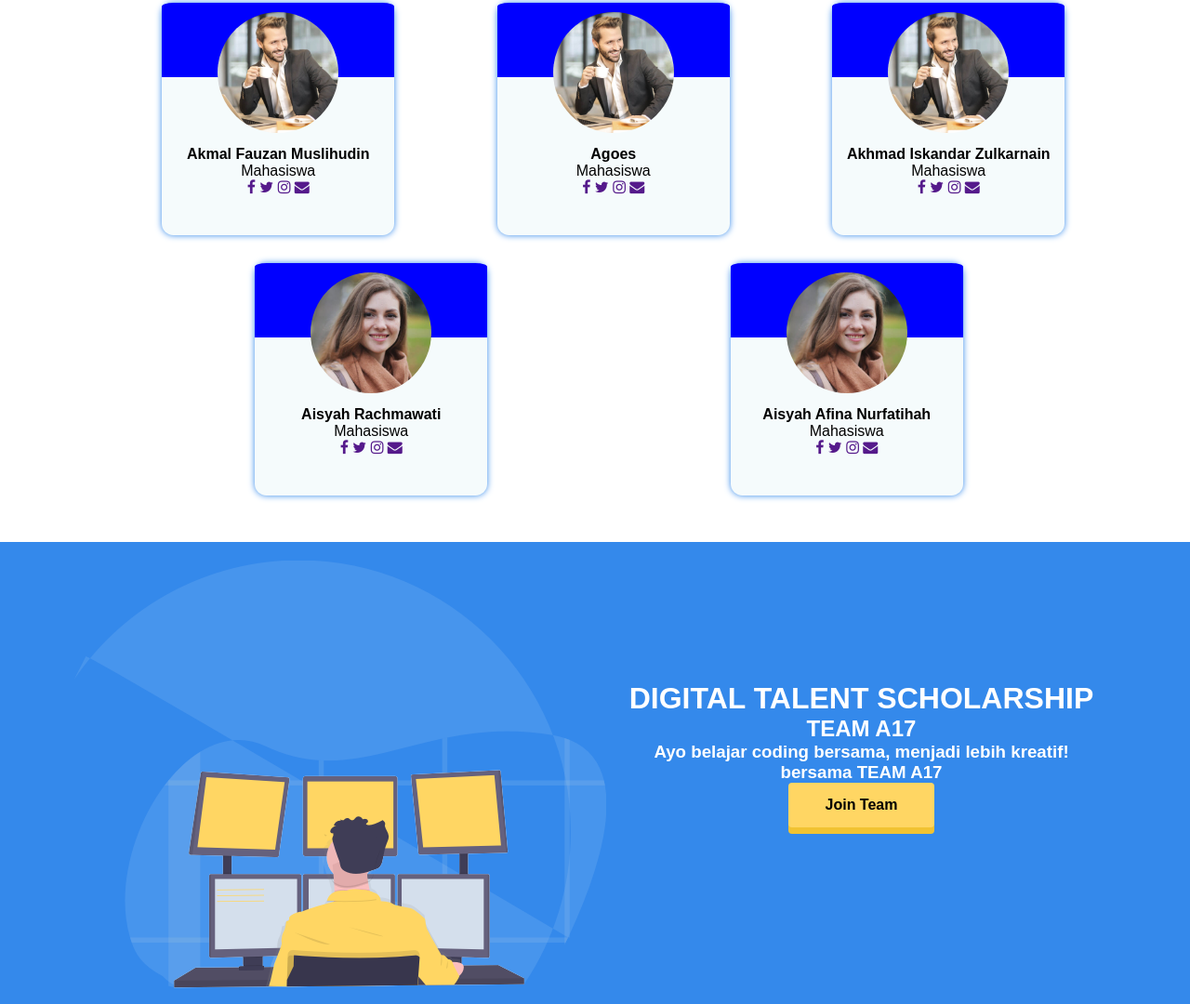
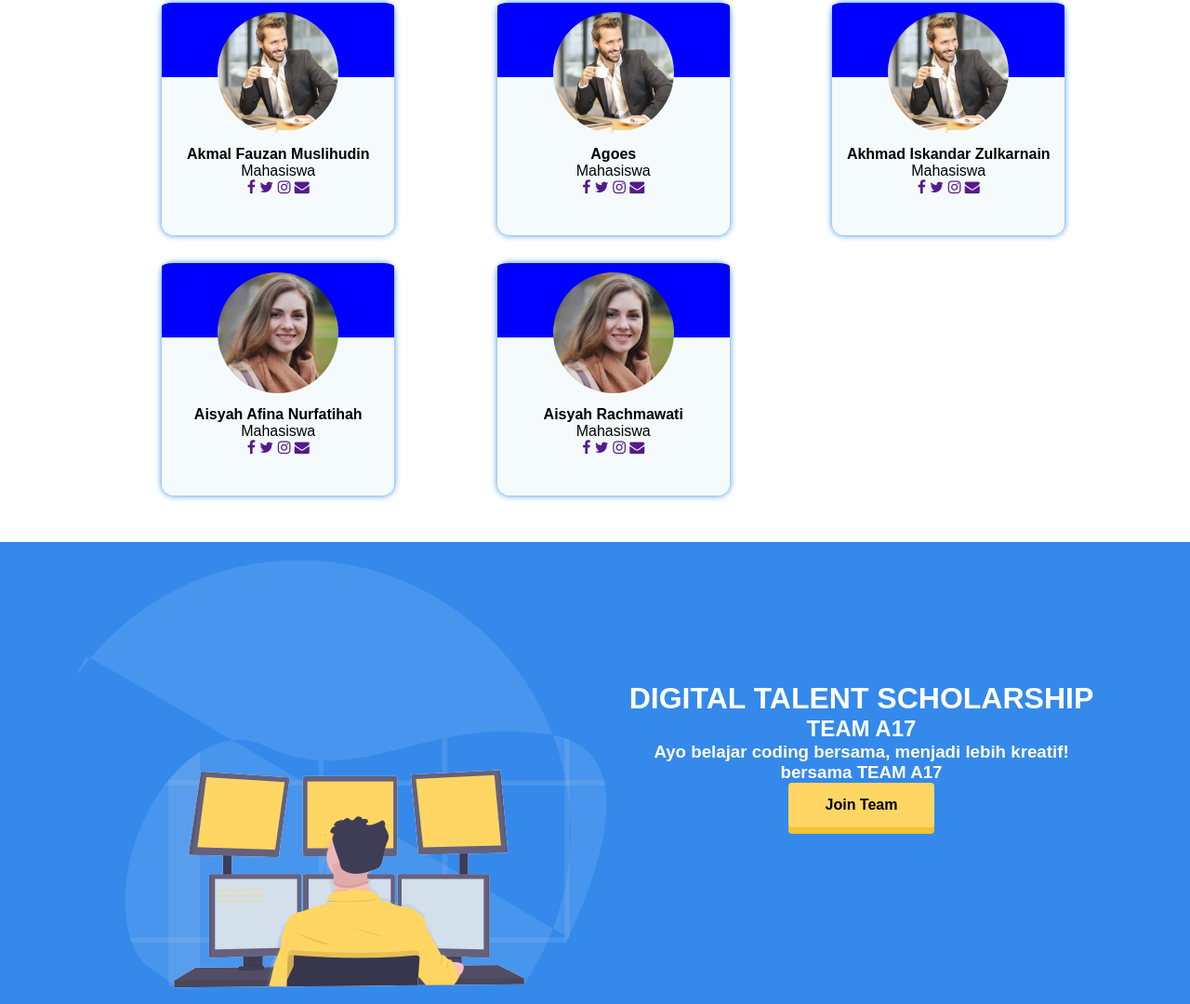
Before and after one commit to akmal1-dev/progate.a-17.github.io, a plain HTML site: page index.html in a window 1280 px wide. Shown: the part 694-1774 px from the top of the page at 93% size. Drawn offline with Linux system fonts and the light colour scheme; a web font is replaced by a local one.

Commit message:
Update index.html

```diff
--- a/index.html
+++ b/index.html
@@ -94,7 +94,7 @@
           </div>
           </div>
 
-           <div class="lesson-right">
+           <div class="lesson">
            <div class="box1">
            <div class="top-box">
             <div class="box-img">
@@ -110,7 +110,7 @@
           </div>
           </div>
 
-          <div class="lesson-left">
+          <div class="lesson">
            <div class="box1">
            <div class="top-box">
             <div class="box-img">
```
